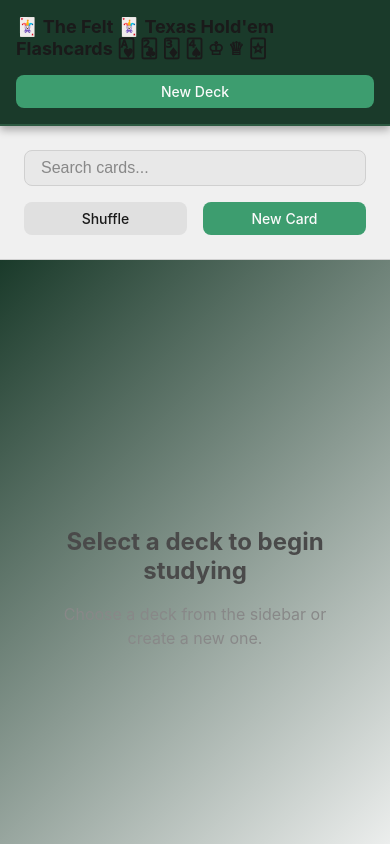
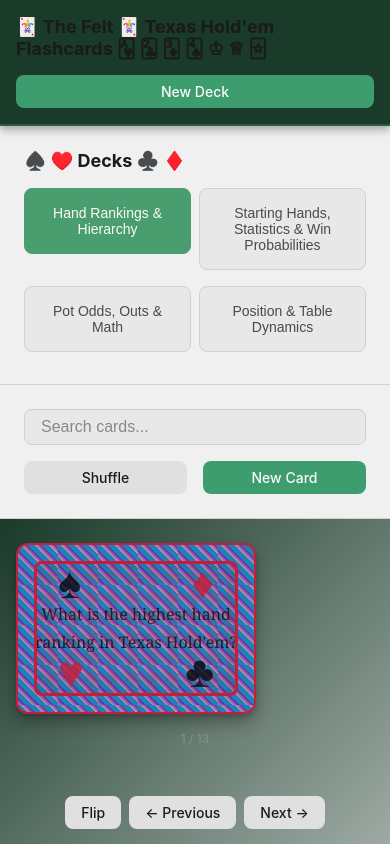
Before and after one commit to zstem001hz-droid/flashcards-app, a plain HTML site: page index.html in a window 390 px wide. Shown: the top 844 px of the page. Drawn offline with Linux system fonts and the light colour scheme.

Commit message:
Fix mobile sidebar visibility and auto-select first deck on load

```diff
--- a/scripts/app.js
+++ b/scripts/app.js
@@ -1853,6 +1853,7 @@ function seedDefaultDecks() {
   });
 
   // Save all decks to localStorage
+  AppState.activeDeckId = deck1.id;
   AppState.save();
 }
 
--- a/styles/style.css
+++ b/styles/style.css
@@ -1059,17 +1059,31 @@ strong {
 /* Mobile */
 @media (max-width: 600px) {
   :root {
-    --sidebar-width: 0;
+    --sidebar-width: 100%;
     --header-height: 60px;
   }
 
-  .app-container {
-    grid-template-columns: 1fr;
-  }
+.app-container {
+  grid-template-columns: 1fr;
+  grid-template-rows: auto 1fr;
+}
 
-  .deck-sidebar {
-    display: none;
-  }
+ .deck-sidebar {
+  display: block;
+  border-right: none;
+  border-bottom: 1px solid var(--color-border);
+}
+
+.deck-list {
+  display: flex;
+  flex-wrap: wrap;
+  gap: var(--spacing-sm);
+}
+
+.deck-list li {
+  flex: 1;
+  min-width: 140px;
+}
 
   .app-header {
     flex-direction: column;
```
Also changed, not shown: README.md.
